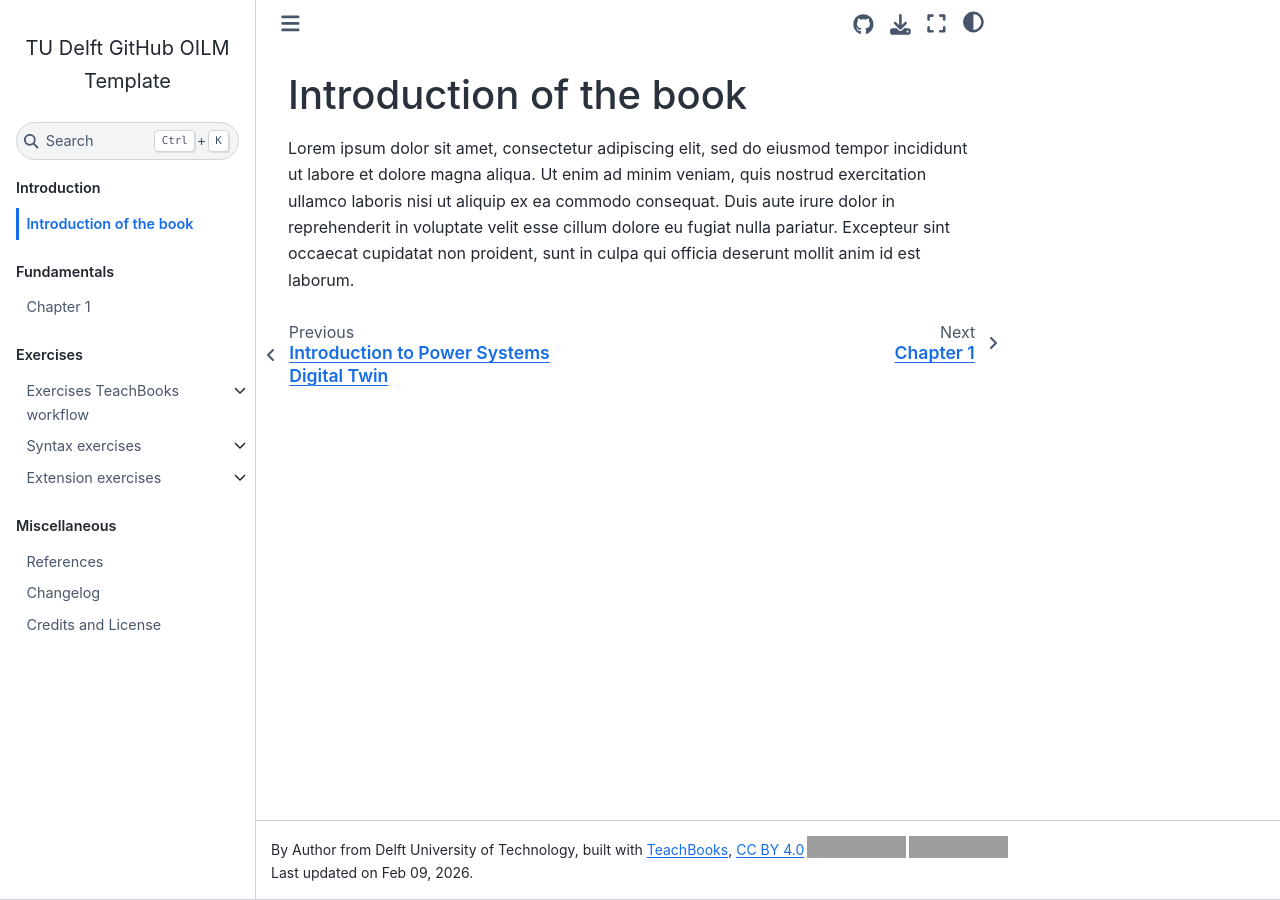
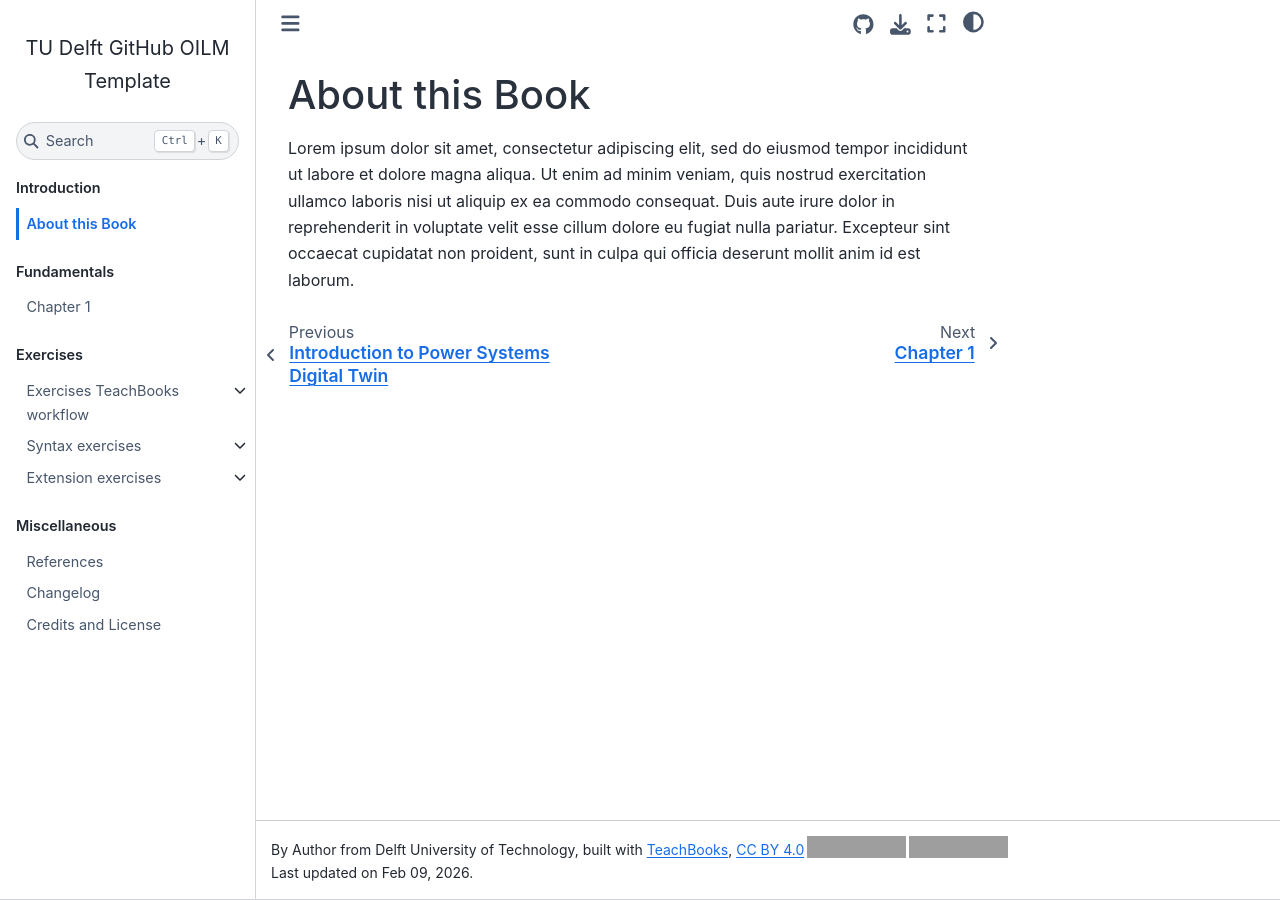
Before and after one commit to distributionnetworksTUDelft/PowerSystemsDigitalTwins, a Jupyter Book: the page built from book/introduction/intro_book.md, in a window 1280 px wide. Built offline with Jupyter Book 1.0.4 settings and Sphinx 7.4.7 and the Sphinx Book theme 1.1.4, drawn with Linux system fonts in a browser that asks for light colours; comment, search, counter and statistics services are not loaded; grey boxes are pictures that could not be loaded.

Commit message:
Update intro_book.md

```diff
--- a/book/introduction/intro_book.md
+++ b/book/introduction/intro_book.md
@@ -1,4 +1,4 @@
-# Introduction of the book
+# About this Book
 
 
 Lorem ipsum dolor sit amet, consectetur adipiscing elit, sed do eiusmod tempor incididunt ut labore et dolore magna aliqua. Ut enim ad minim veniam, quis nostrud exercitation ullamco laboris nisi ut aliquip ex ea commodo consequat. Duis aute irure dolor in reprehenderit in voluptate velit esse cillum dolore eu fugiat nulla pariatur. Excepteur sint occaecat cupidatat non proident, sunt in culpa qui officia deserunt mollit anim id est laborum.
```
